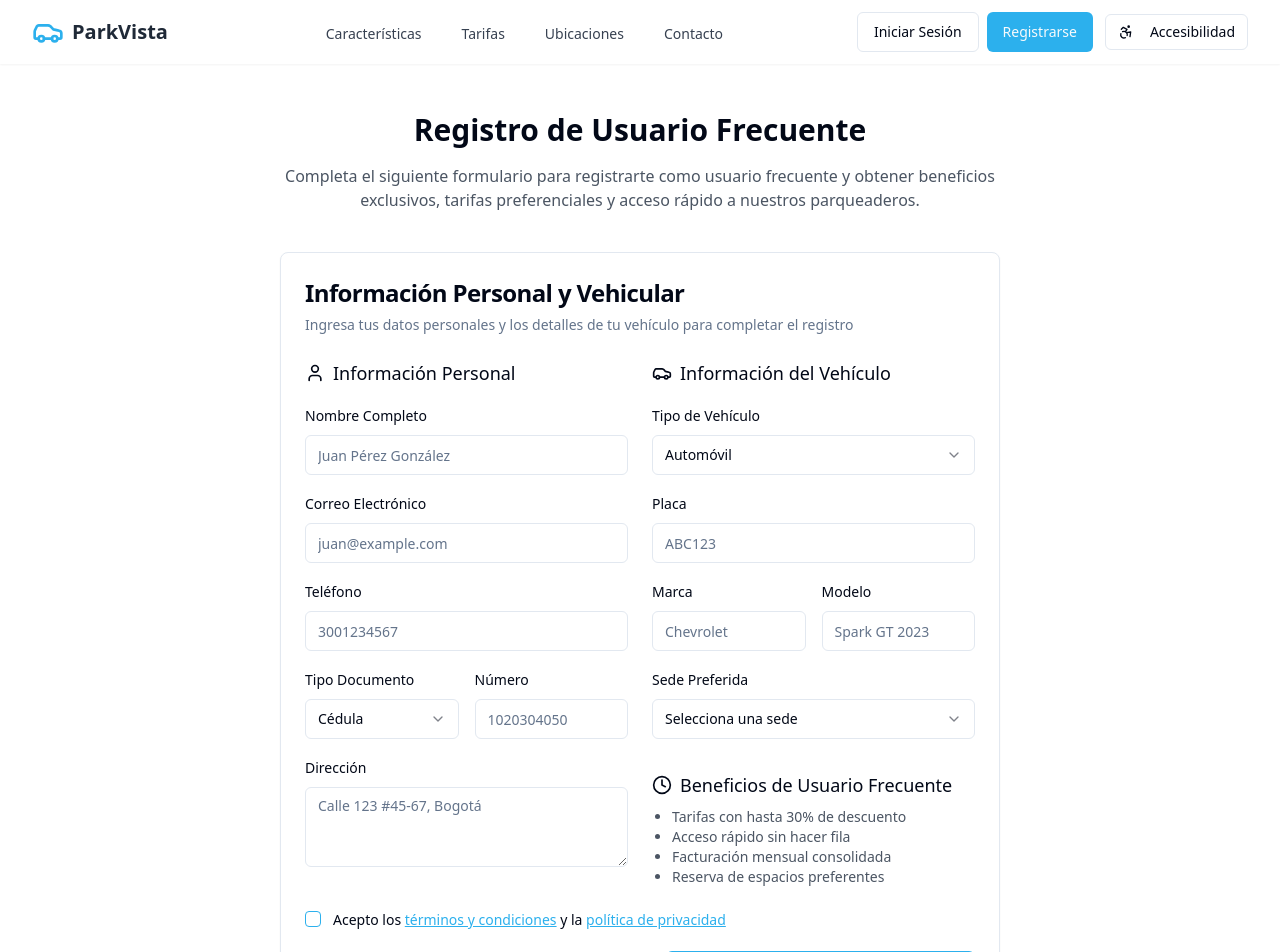
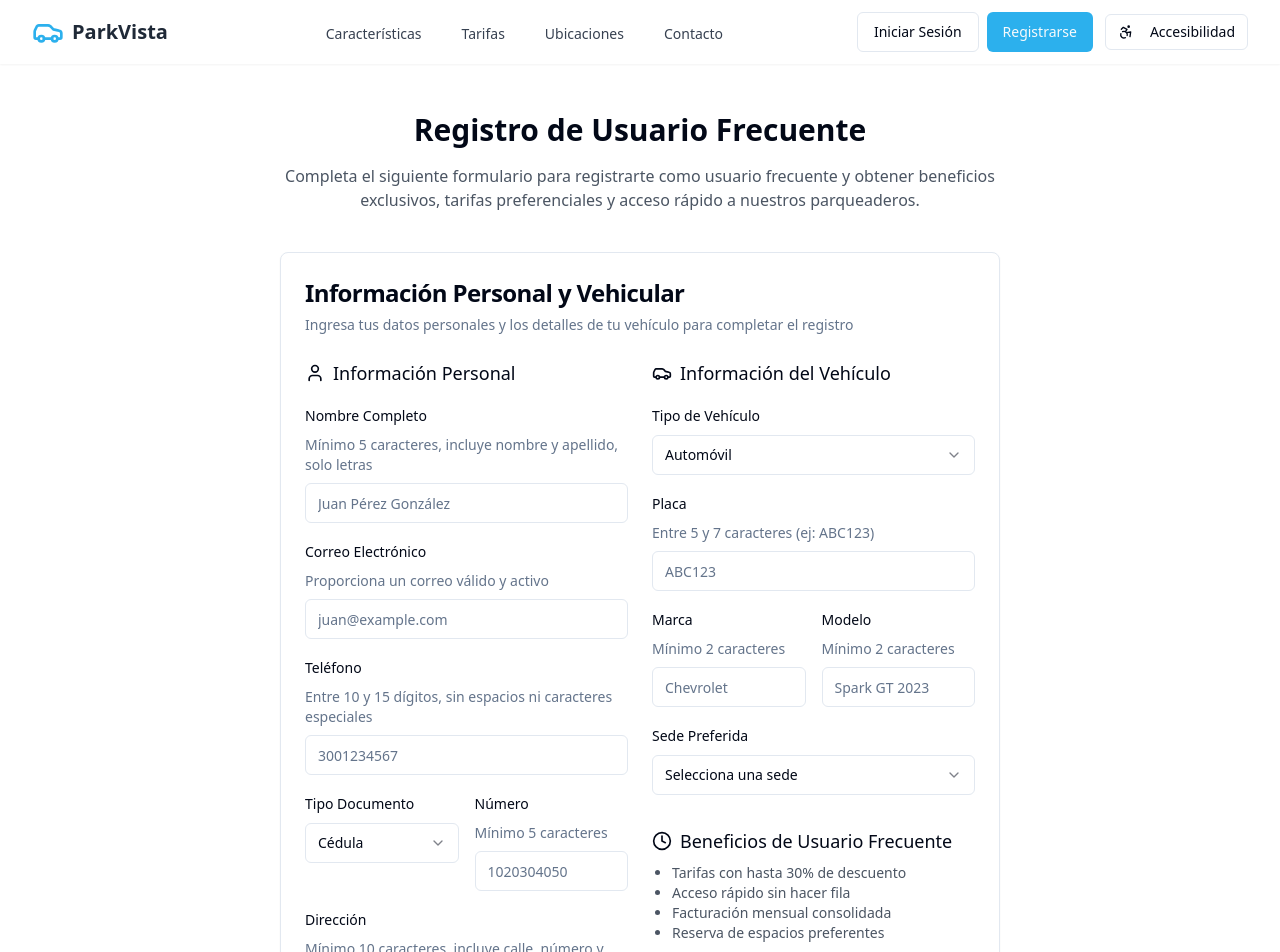
Before and after one commit to pruebaSena407/Front_parking_final, a React (Vite) app: page /register in a window 1280 px wide. Shown: the top 952 px of the page. Built offline with nearby package versions, Linux system fonts and the light colour scheme.

Commit message:
Refactor Login component to improve state management and enhance user experience during authentication

```diff
--- a/src/components/FrequentUser/FrequentUserForm.tsx
+++ b/src/components/FrequentUser/FrequentUserForm.tsx
@@ -10,6 +10,7 @@ import { Textarea } from "@/components/ui/textarea";
 import {
   Form,
   FormControl,
+  FormDescription,
   FormField,
   FormItem,
   FormLabel,
@@ -120,6 +121,9 @@ export function FrequentUserForm() {
                     render={({ field }) => (
                       <FormItem>
                         <FormLabel>Nombre Completo</FormLabel>
+                        <FormDescription>
+                          Mínimo 5 caracteres, incluye nombre y apellido, solo letras
+                        </FormDescription>
                         <FormControl>
                           <Input placeholder="Juan Pérez González" {...field} />
                         </FormControl>
@@ -134,6 +138,9 @@ export function FrequentUserForm() {
                     render={({ field }) => (
                       <FormItem>
                         <FormLabel>Correo Electrónico</FormLabel>
+                        <FormDescription>
+                          Proporciona un correo válido y activo
+                        </FormDescription>
                         <FormControl>
                           <Input type="email" placeholder="juan@example.com" {...field} />
                         </FormControl>
@@ -148,6 +155,9 @@ export function FrequentUserForm() {
                     render={({ field }) => (
                       <FormItem>
                         <FormLabel>Teléfono</FormLabel>
+                        <FormDescription>
+                          Entre 10 y 15 dígitos, sin espacios ni caracteres especiales
+                        </FormDescription>
                         <FormControl>
                           <Input placeholder="3001234567" {...field} />
                         </FormControl>
@@ -186,6 +196,9 @@ export function FrequentUserForm() {
                       render={({ field }) => (
                         <FormItem>
                           <FormLabel>Número</FormLabel>
+                          <FormDescription>
+                            Mínimo 5 caracteres
+                          </FormDescription>
                           <FormControl>
                             <Input placeholder="1020304050" {...field} />
                           </FormControl>
@@ -201,6 +214,9 @@ export function FrequentUserForm() {
                     render={({ field }) => (
                       <FormItem>
                         <FormLabel>Dirección</FormLabel>
+                        <FormDescription>
+                          Mínimo 10 caracteres, incluye calle, número y ciudad
+                        </FormDescription>
                         <FormControl>
                           <Textarea placeholder="Calle 123 #45-67, Bogotá" {...field} />
                         </FormControl>
@@ -247,6 +263,9 @@ export function FrequentUserForm() {
                     render={({ field }) => (
                       <FormItem>
                         <FormLabel>Placa</FormLabel>
+                        <FormDescription>
+                          Entre 5 y 7 caracteres (ej: ABC123)
+                        </FormDescription>
                         <FormControl>
                           <Input placeholder="ABC123" {...field} />
                         </FormControl>
@@ -262,6 +281,9 @@ export function FrequentUserForm() {
                       render={({ field }) => (
                         <FormItem>
                           <FormLabel>Marca</FormLabel>
+                          <FormDescription>
+                            Mínimo 2 caracteres
+                          </FormDescription>
                           <FormControl>
                             <Input placeholder="Chevrolet" {...field} />
                           </FormControl>
@@ -276,6 +298,9 @@ export function FrequentUserForm() {
                       render={({ field }) => (
                         <FormItem>
                           <FormLabel>Modelo</FormLabel>
+                          <FormDescription>
+                            Mínimo 2 caracteres
+                          </FormDescription>
                           <FormControl>
                             <Input placeholder="Spark GT 2023" {...field} />
                           </FormControl>
--- a/src/components/Login.tsx
+++ b/src/components/Login.tsx
@@ -152,6 +152,7 @@ const Login = () => {
                   <form onSubmit={handleLogin} className="space-y-4">
                     <div className="space-y-2">
                       <Label htmlFor="email">Correo Electrónico</Label>
+                      <p className="text-xs text-gray-500 mb-2">Correo asociado a tu cuenta</p>
                       <div className="relative">
                         <Mail className="absolute left-3 top-3 h-4 w-4 text-gray-400" />
                         <Input
@@ -173,6 +174,7 @@ const Login = () => {
                           ¿Olvidaste tu contraseña?
                         </a>
                       </div>
+                      <p className="text-xs text-gray-500 mb-2">Tu contraseña de acceso</p>
                       <div className="relative">
                         <Lock className="absolute left-3 top-3 h-4 w-4 text-gray-400" />
                         <Input
@@ -219,6 +221,7 @@ const Login = () => {
                   <form onSubmit={handleRegister} className="space-y-4">
                     <div className="space-y-2">
                       <Label htmlFor="name">Nombre Completo</Label>
+                      <p className="text-xs text-gray-500 mb-2">Mínimo 5 caracteres, incluye nombre y apellido</p>
                       <div className="relative">
                         <User className="absolute left-3 top-3 h-4 w-4 text-gray-400" />
                         <Input
@@ -234,6 +237,7 @@ const Login = () => {
                     </div>
                     <div className="space-y-2">
                       <Label htmlFor="reg-email">Correo Electrónico</Label>
+                      <p className="text-xs text-gray-500 mb-2">Proporciona un correo válido y activo</p>
                       <div className="relative">
                         <Mail className="absolute left-3 top-3 h-4 w-4 text-gray-400" />
                         <Input
@@ -250,6 +254,7 @@ const Login = () => {
                     </div>
                     <div className="space-y-2">
                       <Label htmlFor="reg-password">Contraseña</Label>
+                      <p className="text-xs text-gray-500 mb-2">Mínimo 8 caracteres: mayúsculas, minúsculas, números y caracteres especiales (!@#$%^&*)</p>
                       <div className="relative">
                         <Lock className="absolute left-3 top-3 h-4 w-4 text-gray-400" />
                         <Input
@@ -266,6 +271,7 @@ const Login = () => {
                     </div>
                     <div className="space-y-2">
                       <Label htmlFor="confirm-password">Confirmar Contraseña</Label>
+                      <p className="text-xs text-gray-500 mb-2">Debe ser idéntica a la contraseña anterior</p>
                       <div className="relative">
                         <Lock className="absolute left-3 top-3 h-4 w-4 text-gray-400" />
                         <Input
```
